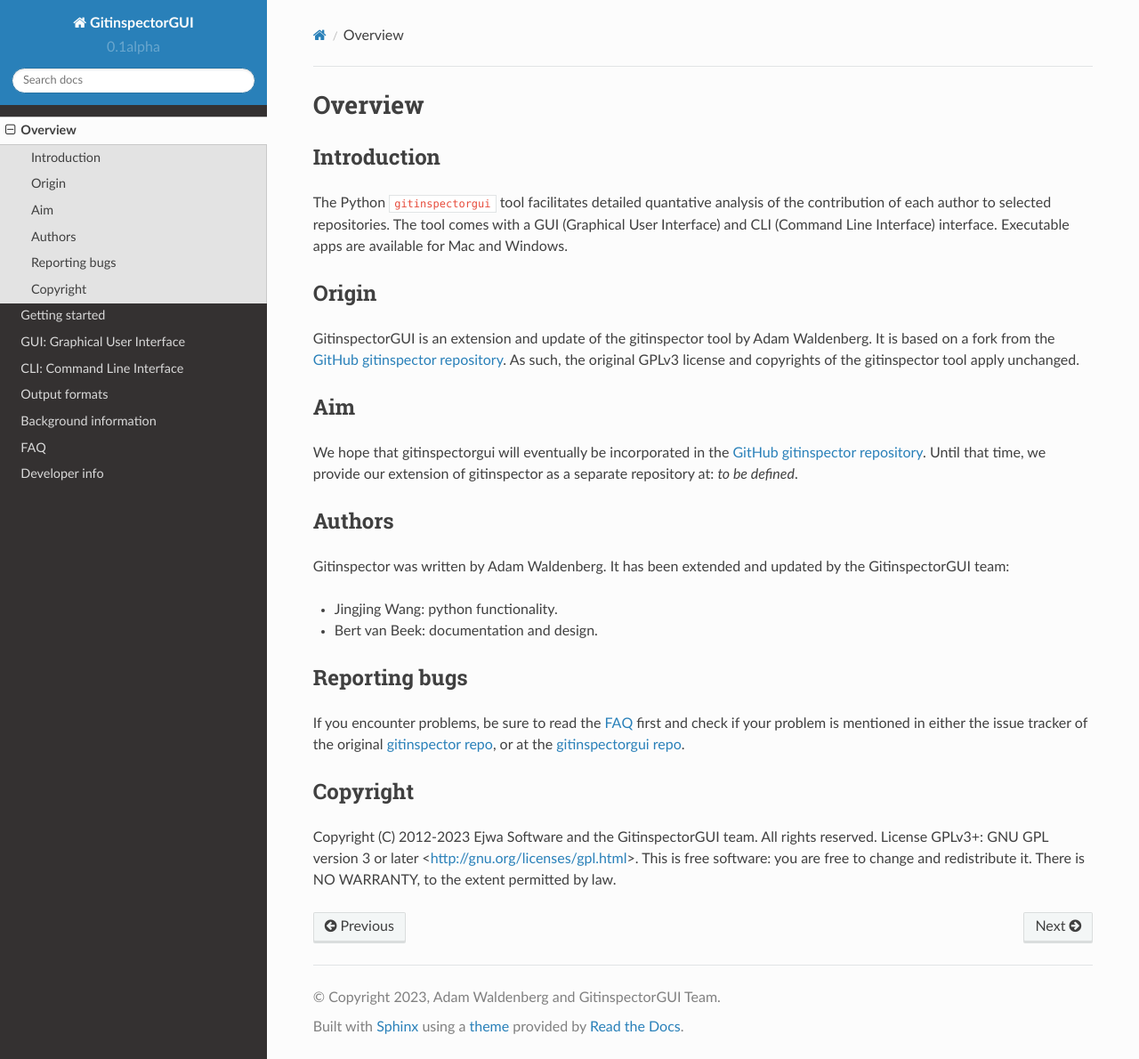
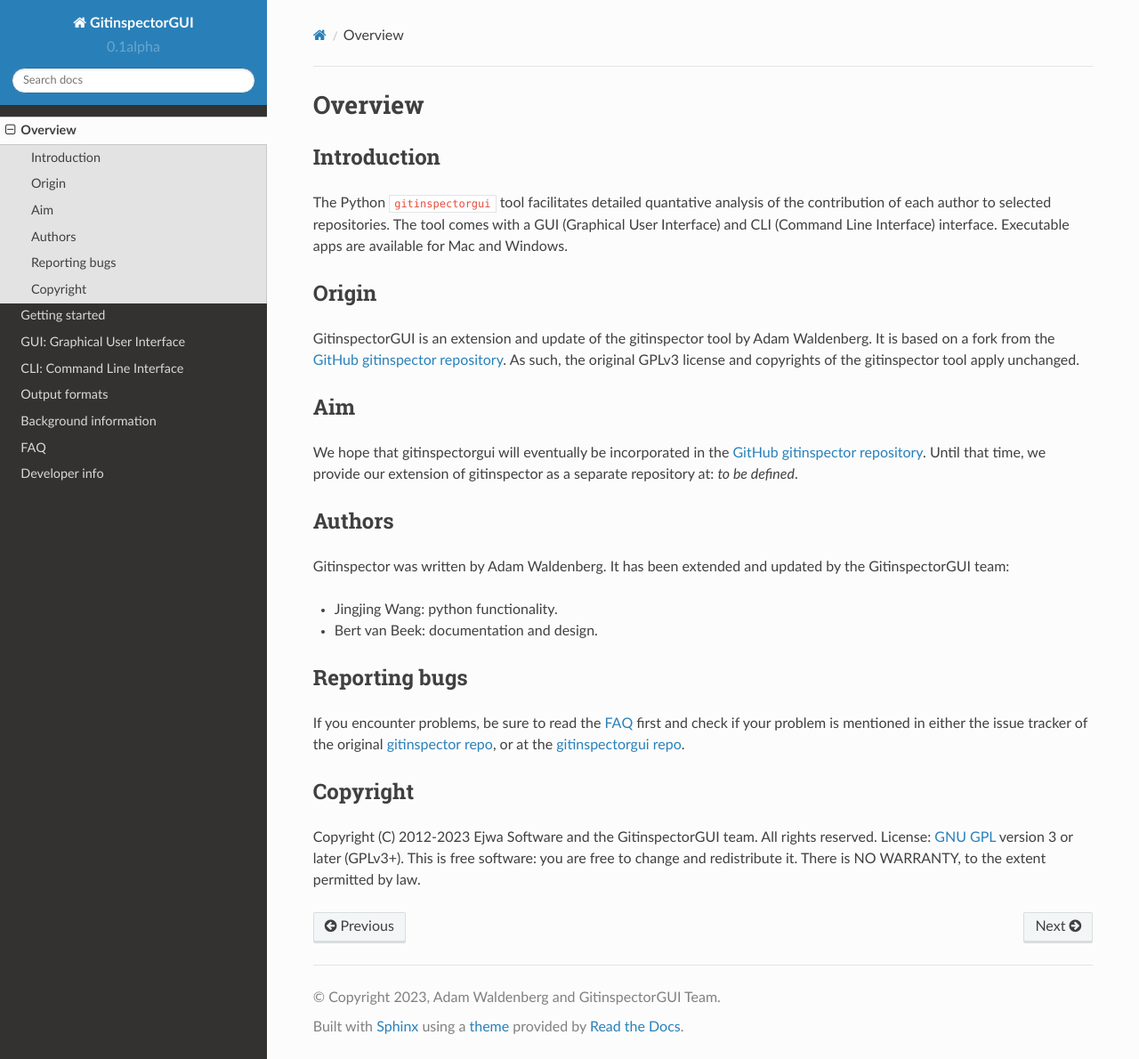
Before and after one commit to davbeek/gitinspectorgui-rtd, a Sphinx documentation site: the page built from docs/source/overview.rst, in a window 1280 px wide and 1190 px high. Shown: the whole window at 89% size. Built offline with Sphinx 7.4.7 and the Read the Docs theme 2.0.0, drawn with Linux system fonts in a browser that asks for light colours.

Commit message:
Improve copyright notice

```diff
--- a/docs/source/overview.rst
+++ b/docs/source/overview.rst
@@ -41,7 +41,6 @@
 Copyright
 ---------
 Copyright (C) 2012-2023 Ejwa Software and the GitinspectorGUI team. All rights
-reserved. License GPLv3+: GNU GPL version 3 or later
-<http://gnu.org/licenses/gpl.html>. This is free software: you are free to
-change and redistribute it. There is NO WARRANTY, to the extent permitted by
-law.
+reserved. License: `GNU GPL <http://gnu.org/licenses/gpl.html>`_ version 3 or
+later (GPLv3+). This is free software: you are free to change and redistribute
+it. There is NO WARRANTY, to the extent permitted by law.
```
